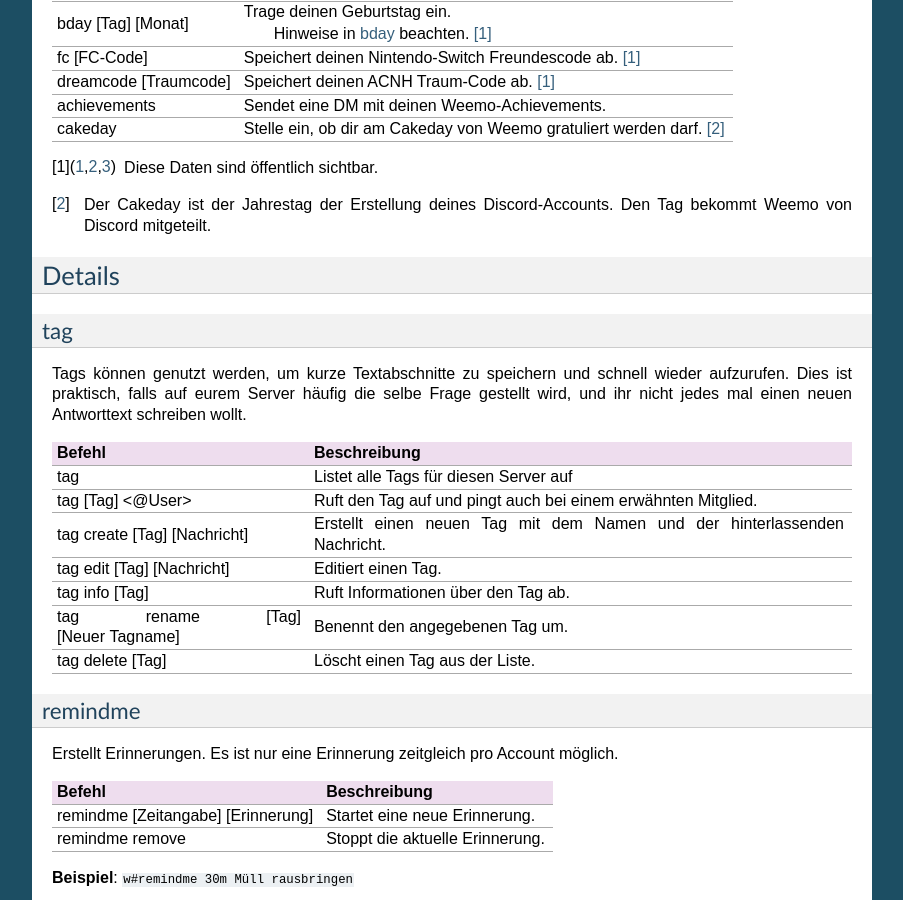
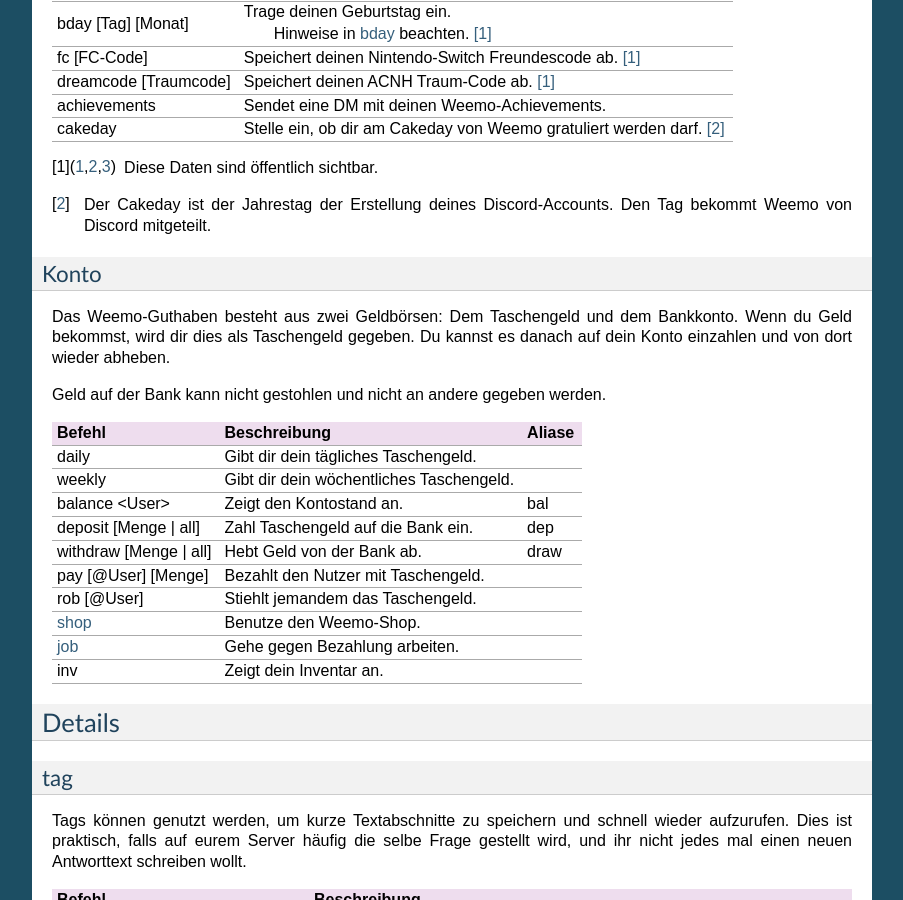
Before and after one commit to niborus/weemo-doc, a Sphinx documentation site: the page built from docs/befehle.rst, in a window 1280 px wide and 900 px high, scrolled down 1233 px. Shown: the whole window, without its empty margins (198-1101 px from the left). Built offline with Sphinx 7.4.7, drawn with Linux system fonts in a browser that asks for light colours; some of the changed text lies outside the part shown.

Commit message:
Adding Konto-Befehle

```diff
--- a/docs/befehle.rst
+++ b/docs/befehle.rst
@@ -77,6 +77,32 @@
 .. [1] Diese Daten sind öffentlich sichtbar.
 .. [2] Der Cakeday ist der Jahrestag der Erstellung deines Discord-Accounts.
     Den Tag bekommt Weemo von Discord mitgeteilt.
+
+Konto
+^^^^^
+
+Das Weemo-Guthaben besteht aus zwei Geldbörsen: Dem Taschengeld und dem Bankkonto.
+Wenn du Geld bekommst, wird dir dies als Taschengeld gegeben.
+Du kannst es danach auf dein Konto einzahlen und von dort wieder abheben.
+
+Geld auf der Bank kann nicht gestohlen und nicht an andere gegeben werden.
+
+.. csv-table::
+    :widths: auto
+    :align: left
+    :header: "Befehl", "Beschreibung", "Aliase"
+
+    "daily", "Gibt dir dein tägliches Taschengeld."
+    "weekly", "Gibt dir dein wöchentliches Taschengeld."
+    "balance <User>", "Zeigt den Kontostand an.", "bal"
+    "deposit [Menge | all]", "Zahl Taschengeld auf die Bank ein.", "dep"
+    "withdraw [Menge | all]", "Hebt Geld von der Bank ab.", "draw"
+    "pay [@User] [Menge]", "Bezahlt den Nutzer mit Taschengeld."
+    "rob [@User]", "Stiehlt jemandem das Taschengeld."
+    "shop_", "Benutze den Weemo-Shop."
+    "job_", "Gehe gegen Bezahlung arbeiten."
+    "inv", "Zeigt dein Inventar an."
+
 
 Details
 =======
@@ -236,6 +262,39 @@
     "SALMON", "Salmon Run", "Salmon Run"
 
 
+shop
+^^^^
+
+.. csv-table::
+    :widths: auto
+    :align: left
+    :header: "Befehl", "Beschreibung"
+
+    "shop <Seitenzahl>", "Zeigt die Auswahl im Shop an.",
+    "shop [Item]", "Kaufe ein Item im Shop.",
+    "shop cookie [Anzahl]", "Kaufe Kekse."
+    "shop show [Item]", "Zeige eine Vorschau für den Hintergrund."
+    "shop settings pay [CP | Bank]", "Stelle ein, ob du mit Taschengeld (CP) oder vom Bankkonto bezahlen möchtest."
+
+job
+^^^
+
+Der *Job* ist ein Zeitspiel.
+Suche dir einen der Jobs aus und komm dann nach der angegeben Zeit wieder, um dein Taschengeld mitzunehmen.
+Wenn du zu spät kommst gibt es kein Gehalt.
+Du kannst nur einen Job pro Tag machen.
+Für einige Jobs benötigst du ein Item aus dem Shop_.
+
+.. csv-table::
+    :widths: auto
+    :align: left
+    :header: "Befehl", "Beschreibung"
+
+    "job", "Zeige verfügbare Jobs an."
+    "job [Zahl]", "Starte einen Job."
+    "job", "Hole dir dein Gehalt ab."
+
+
 
 .. |cookie| unicode:: 0x1f36a .. Keks Emoji
 .. |cat| unicode:: 0x1f431 .. Katzen Emoji
```
